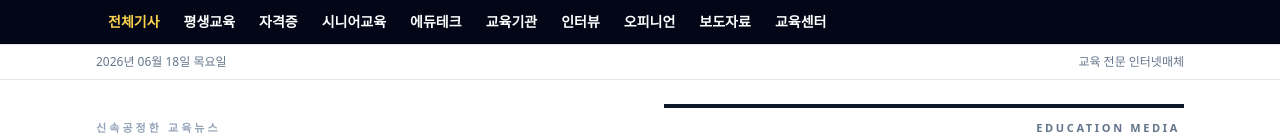
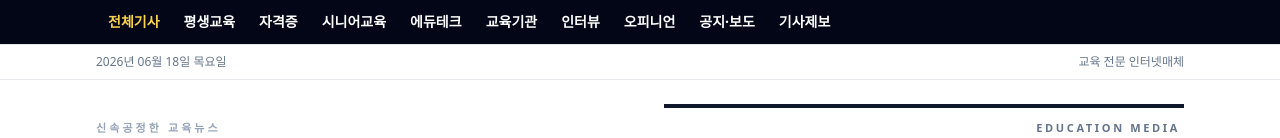
Before and after one commit to apark12321-ux/vision-media-mediaoffice, a Next.js app: page / in a window 1280 px wide. Shown: the top 138 px of the page. Built offline with nearby package versions, Linux system fonts and the light colour scheme.

Commit message:
Align public navigation for media site

```diff
--- a/components/layout/public-header.tsx
+++ b/components/layout/public-header.tsx
@@ -7,10 +7,10 @@ const navItems = [
   ['시니어교육', '/category/senior-education'],
   ['에듀테크', '/category/edutech-ai'],
   ['교육기관', '/category/edu-institution'],
-  ['인터뷰', '/category/brand-interview'],
+  ['인터뷰', '/category/interview-people'],
   ['오피니언', '/category/opinion'],
-  ['보도자료', '/category/press-release'],
-  ['교육센터', '/education-center']
+  ['공지·보도', '/category/press-release'],
+  ['기사제보', '/report']
 ] as const;
 
 export function PublicHeader() {
```
